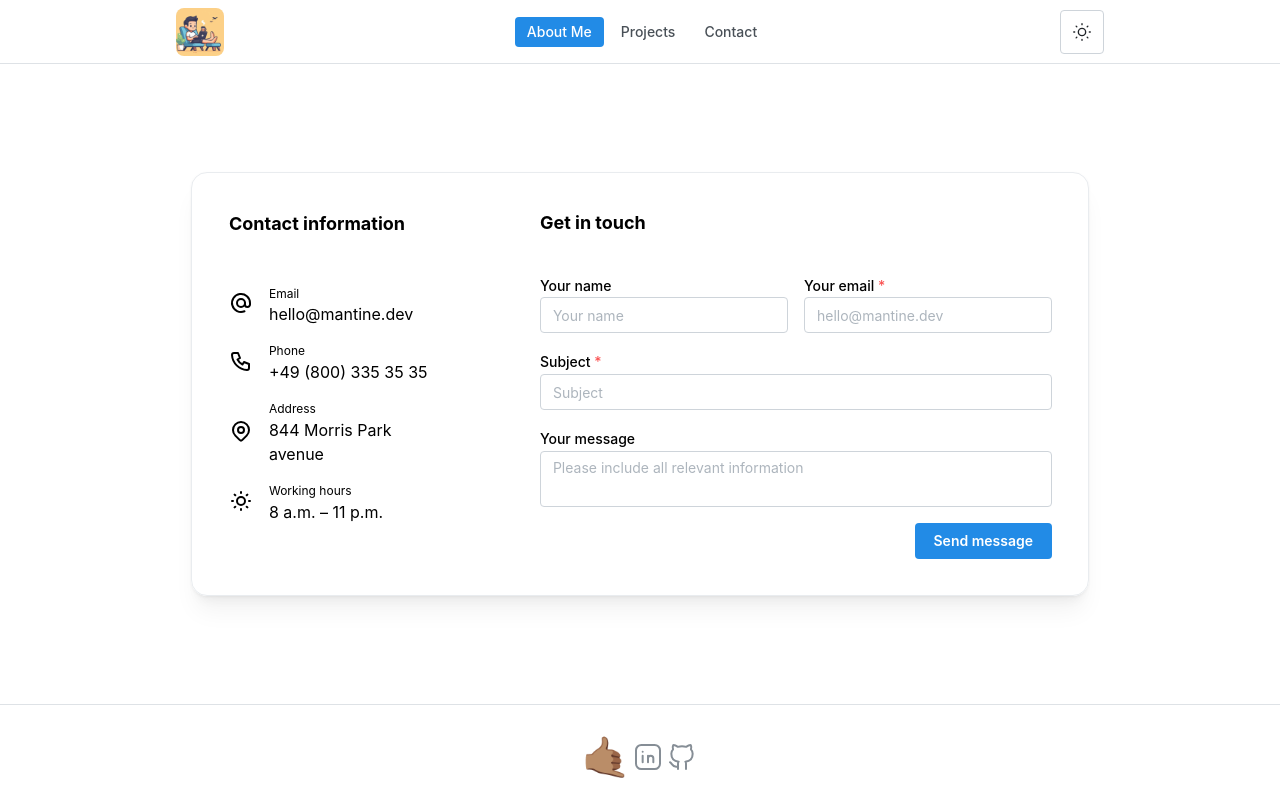
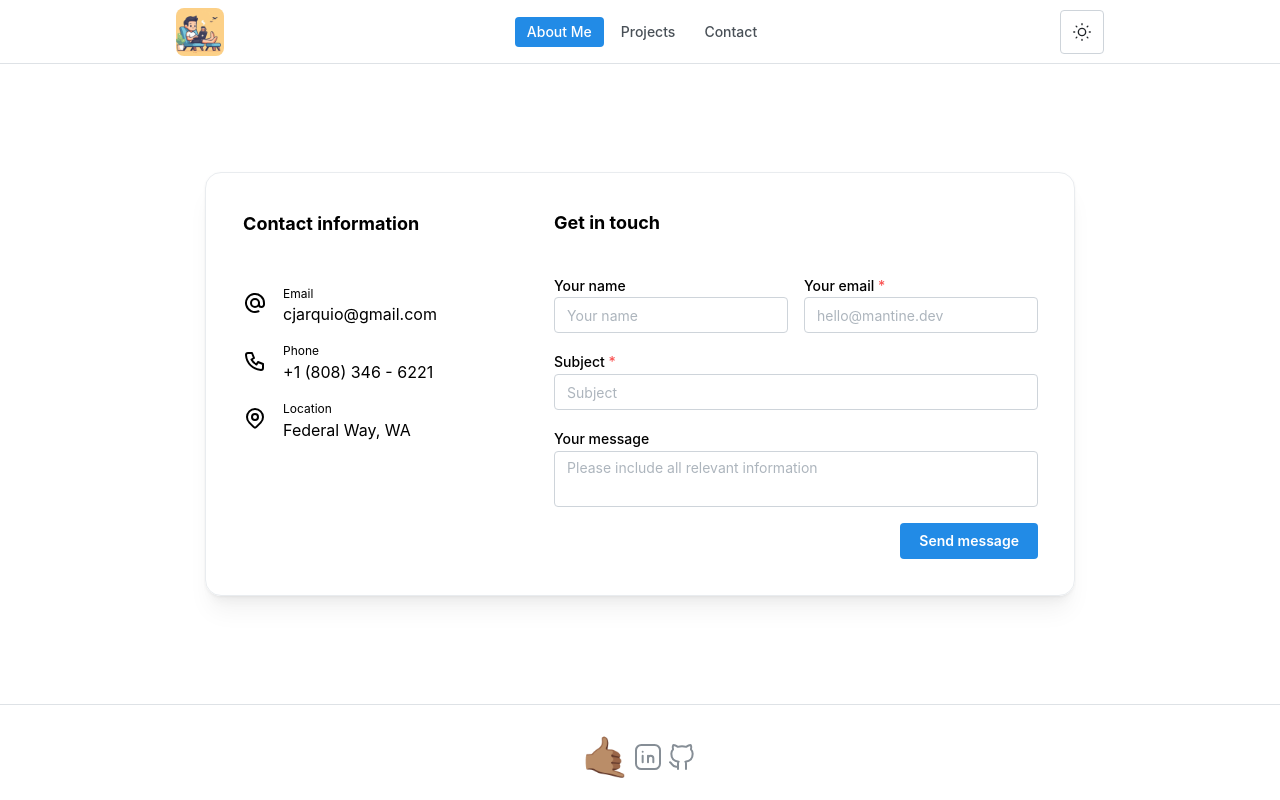
Before and after one commit to cjarquio/cjarquio.github.io, a React (Create React App) app: page /contact in a window 1280 px wide. Built offline with nearby package versions, Linux system fonts and the light colour scheme.

Commit message:
Update contact information

```diff
--- a/src/components/Contact/ContactIcons.module.css
+++ b/src/components/Contact/ContactIcons.module.css
@@ -6,9 +6,3 @@
 .icon {
   margin-right: var(--mantine-spacing-md);
 }
-
-.title {
-}
-
-.description {
-}
--- a/src/components/Contact/ContactIcons.tsx
+++ b/src/components/Contact/ContactIcons.tsx
@@ -31,15 +31,14 @@ export const ContactIcon = ({
   );
 };
 
-const MOCKDATA = [
-  { title: 'Email', description: 'hello@mantine.dev', icon: IconAt },
-  { title: 'Phone', description: '+49 (800) 335 35 35', icon: IconPhone },
-  { title: 'Address', description: '844 Morris Park avenue', icon: IconMapPin },
-  { title: 'Working hours', description: '8 a.m. – 11 p.m.', icon: IconSun },
+const contactInformation = [
+  { title: 'Email', description: 'cjarquio@gmail.com', icon: IconAt },
+  { title: 'Phone', description: '+1 (808) 346 - 6221', icon: IconPhone },
+  { title: 'Location', description: 'Federal Way, WA', icon: IconMapPin },
 ];
 
 export function ContactIconsList() {
-  const items = MOCKDATA.map((item, index) => (
+  const items = contactInformation.map((item, index) => (
     <ContactIcon key={index} {...item} />
   ));
   return <Stack>{items}</Stack>;
```
